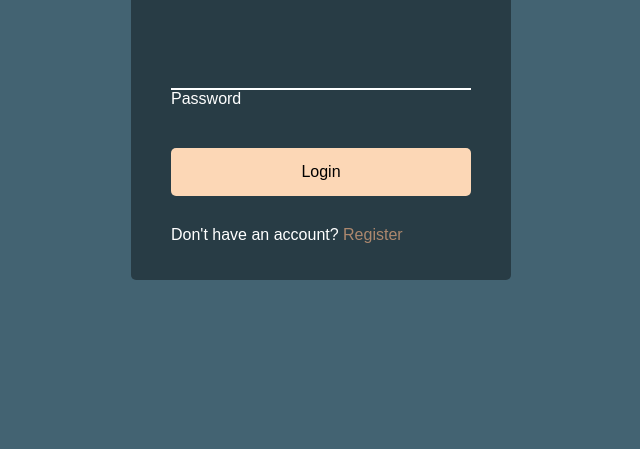
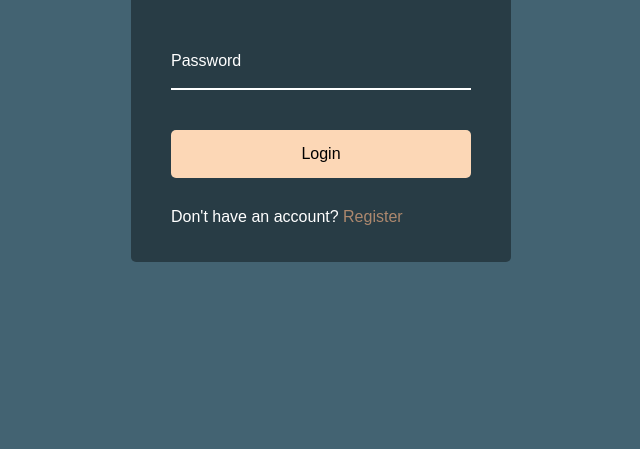
Before and after one commit to ALSALOPER/form-input-wave, a plain HTML site: page index.html in a window 1280 px wide. Shown: the part 351-800 px from the top of the page, without its empty margins (319-959 px from the left). Drawn offline with Linux system fonts and the light colour scheme; a web font is replaced by a local one.

Commit message:
Starting to style form-control label

```diff
--- a/style.css
+++ b/style.css
@@ -79,3 +79,10 @@ body {
   outline: 0;
   border-bottom-color: #ad886e;
 }
+
+.form-control label {
+  position: absolute;
+  top: 15px;
+  left: 0;
+  pointer-events: none;
+}
```
